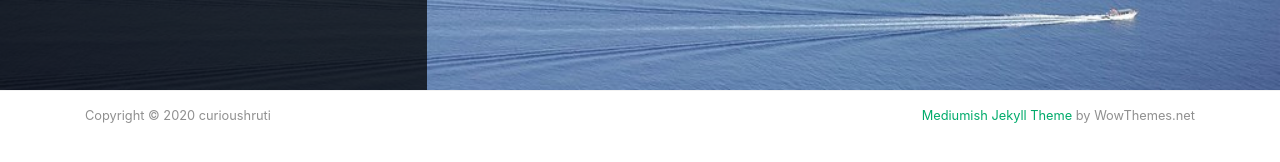
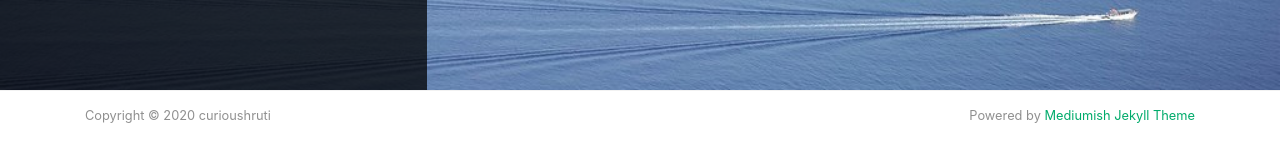
Before and after one commit to curioushruti/curioushruti.github.io, a Jekyll site: the page built from index.html, in a window 1280 px wide and 900 px high, scrolled down 808 px. Shown: the part 701-863 px from the top of the window. Built offline with Jekyll 4.4.1, drawn with Linux system fonts in a browser that asks for light colours; nearby versions of some CDN libraries; the list of posts is cut into pages by our own code.

Commit message:
edit footer

```diff
--- a/_layouts/default.html
+++ b/_layouts/default.html
@@ -159,7 +159,7 @@ ga('send', 'pageview');
                 Copyright © {{ site.time | date: "%Y" }} {{ site.name }}
             </div>
             <div class="col-md-6 col-sm-6 text-center text-lg-right">
-                <a target="_blank" href="https://www.wowthemes.net/mediumish-free-jekyll-template/">Mediumish Jekyll Theme</a> by WowThemes.net
+               Powered by <a target="_blank" href="https://www.wowthemes.net/mediumish-free-jekyll-template/">Mediumish Jekyll Theme</a>
             </div>
         </div>
     </div>
```
